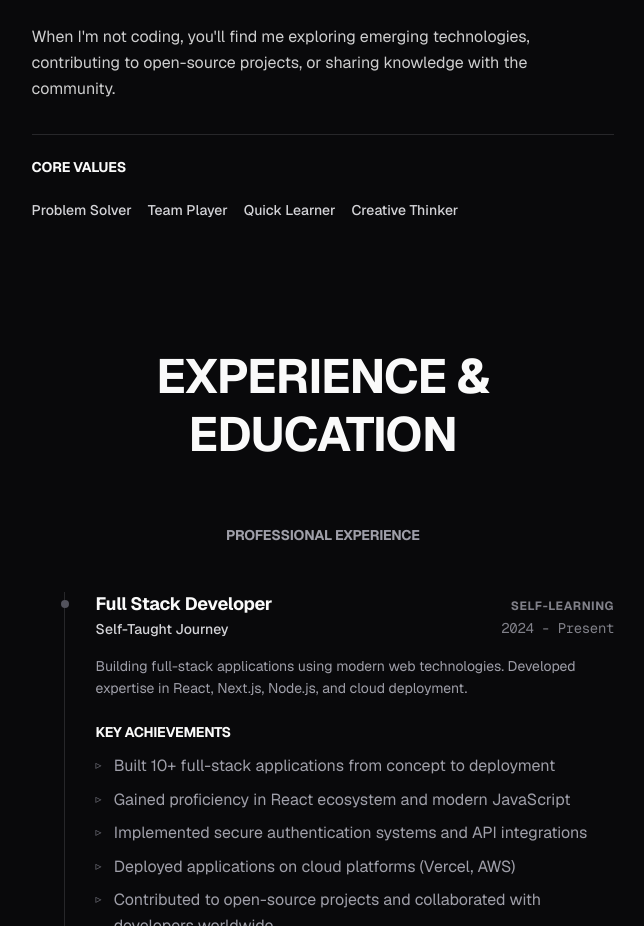
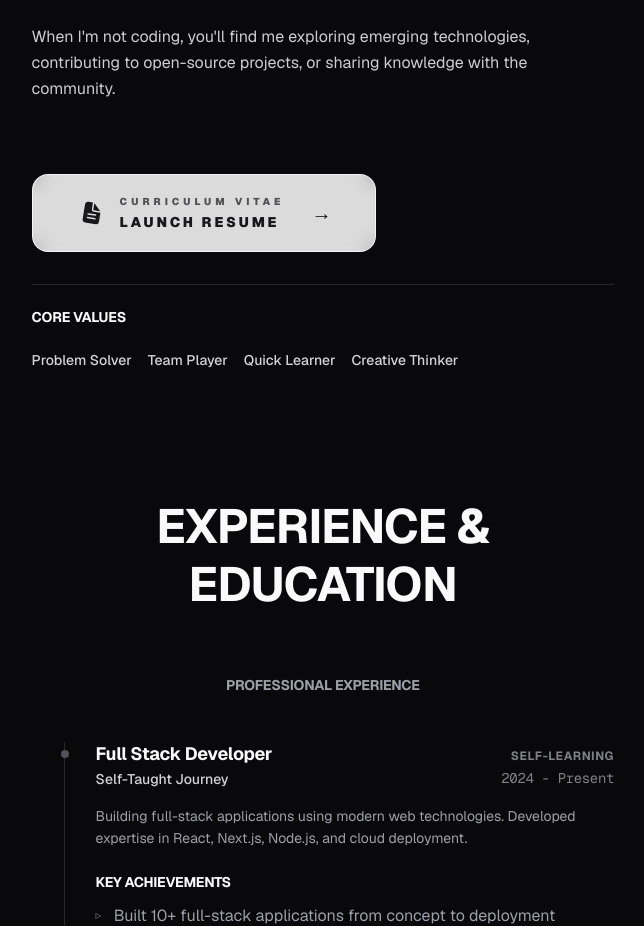
Before and after one commit to Anugya415/Portfolio, a Next.js app in the folder portfolio/: page / in a window 1280 px wide. Shown: the part 1040-1966 px from the top of the page, without its empty margins (634-1278 px from the left). Built offline with nearby package versions, Linux system fonts and the light colour scheme.

Commit message:
feat: resume added

```diff
--- a/portfolio/app/globals.css
+++ b/portfolio/app/globals.css
@@ -1,6 +1,22 @@
 @import "tailwindcss";
 
 @custom-variant dark (&:where(.dark, .dark *));
+
+@layer utilities {
+  .animate-shine {
+    animation: shine 1.5s ease-in-out infinite;
+  }
+}
+
+@keyframes shine {
+  0% { transform: translateX(-100%); }
+  100% { transform: translateX(100%); }
+}
+
+@keyframes spin {
+  from { transform: rotate(0deg); }
+  to { transform: rotate(360deg); }
+}
 
 :root {
   --background: #ffffff;
--- a/portfolio/src/components/About.js
+++ b/portfolio/src/components/About.js
@@ -1,12 +1,38 @@
 'use client';
 
-import { useState } from 'react';
-import { motion } from 'framer-motion';
+import { useState, useRef } from 'react';
+import { motion, useMotionValue, useSpring, useTransform } from 'framer-motion';
 import { FaAward, FaProjectDiagram, FaLayerGroup, FaHeart } from 'react-icons/fa';
-import { IoCodeSlash, IoServer, IoHammer } from 'react-icons/io5';
+import { IoCodeSlash, IoServer, IoHammer, IoDocumentText } from 'react-icons/io5';
 
 export default function About() {
   const [activeTab, setActiveTab] = useState('story');
+  const buttonRef = useRef(null);
+
+  // Magnetic Effect Logic
+  const mouseX = useMotionValue(0);
+  const mouseY = useMotionValue(0);
+
+  const springConfig = { damping: 20, stiffness: 150 };
+  const magneticX = useSpring(mouseX, springConfig);
+  const magneticY = useSpring(mouseY, springConfig);
+
+  const handleMouseMove = (e) => {
+    if (!buttonRef.current) return;
+    const { clientX, clientY } = e;
+    const { left, top, width, height } = buttonRef.current.getBoundingClientRect();
+    const x = clientX - (left + width / 2);
+    const y = clientY - (top + height / 2);
+
+    // Limits the magnetic pull
+    mouseX.set(x * 0.35);
+    mouseY.set(y * 0.35);
+  };
+
+  const handleMouseLeave = () => {
+    mouseX.set(0);
+    mouseY.set(0);
+  };
 
   const stats = [
     { number: '1+', label: 'YEARS\nEXPERIENCE', icon: FaAward },
@@ -147,6 +173,69 @@ export default function About() {
                     When I'm not coding, you'll find me exploring emerging technologies, contributing to open-source projects, or sharing knowledge with the community.
                   </p>
 
+                  <div className="pt-12">
+                    <motion.div
+                      ref={buttonRef}
+                      onMouseMove={handleMouseMove}
+                      onMouseLeave={handleMouseLeave}
+                      style={{
+                        x: magneticX,
+                        y: magneticY,
+                      }}
+                      className="relative inline-block"
+                    >
+                      <motion.a
+                        href="/resume.pdf"
+                        target="_blank"
+                        rel="noopener noreferrer"
+                        whileHover={{ scale: 1.1 }}
+                        whileTap={{ scale: 0.95 }}
+                        className="group relative flex items-center justify-center px-12 py-5 rounded-2xl overflow-hidden transition-all duration-500"
+                      >
+                        {/* Hyper-Premium Background Layers */}
+                        <div className="absolute inset-0 bg-zinc-900 dark:bg-zinc-100 transition-colors duration-500" />
+
+                        {/* Iridescent Gradient Shader */}
+                        <div className="absolute inset-0 opacity-0 group-hover:opacity-100 transition-opacity duration-700 bg-[linear-gradient(110deg,#6366f1,45%,#a855f7,55%,#6366f1)] bg-[length:200%_100%] animate-[shine_3s_linear_infinite]" />
+
+                        {/* Glass Overlay */}
+                        <div className="absolute inset-[1px] bg-white/10 dark:bg-black/10 backdrop-blur-md rounded-[15px] z-10" />
+
+                        {/* CONTENT */}
+                        <div className="relative z-20 flex items-center gap-4 text-zinc-100 dark:text-zinc-900">
+                          <motion.div
+                            animate={{
+                              rotate: [0, 10, -10, 0],
+                            }}
+                            transition={{
+                              duration: 5,
+                              repeat: Infinity,
+                              ease: "easeInOut"
+                            }}
+                          >
+                            <IoDocumentText className="text-2xl" />
+                          </motion.div>
+
+                          <div className="flex flex-col items-start">
+                            <span className="text-[10px] font-black uppercase tracking-[0.4em] opacity-70 mb-0.5 group-hover:opacity-100 transition-opacity">Curriculum Vitae</span>
+                            <span className="text-sm font-black uppercase tracking-[0.2em]">Launch Resume</span>
+                          </div>
+
+                          <motion.div
+                            animate={{ x: [0, 5, 0] }}
+                            transition={{ duration: 1.5, repeat: Infinity }}
+                            className="ml-2 text-xl"
+                          >
+                            →
+                          </motion.div>
+                        </div>
+
+                        {/* Outer Holographic Glow */}
+                        <div className="absolute -inset-4 bg-gradient-to-r from-indigo-500/0 via-purple-500/20 to-pink-500/0 blur-2xl opacity-0 group-hover:opacity-100 transition-opacity duration-500" />
+                      </motion.a>
+                    </motion.div>
+                  </div>
+
                   {/* Core Values */}
                   <div className="pt-6 mt-8 border-t border-zinc-200 dark:border-zinc-800">
                     <h3 className="text-sm font-bold uppercase tracking-widest text-zinc-900 dark:text-zinc-50 mb-6">Core Values</h3>
--- a/portfolio/src/components/Header.js
+++ b/portfolio/src/components/Header.js
@@ -2,7 +2,7 @@
 
 import { useState, useEffect } from 'react';
 import { useTheme } from 'next-themes';
-import { IoHome, IoPerson, IoCodeSlash, IoBriefcase, IoMail, IoMoon, IoSunny } from 'react-icons/io5';
+import { IoHome, IoPerson, IoCodeSlash, IoBriefcase, IoMail, IoMoon, IoSunny, IoDocumentText } from 'react-icons/io5';
 
 export default function Header() {
   const [isScrolled, setIsScrolled] = useState(false);
@@ -46,7 +46,8 @@ export default function Header() {
     { id: 'about', label: 'About', icon: IoPerson },
     { id: 'skills', label: 'Skills', icon: IoCodeSlash },
     { id: 'projects', label: 'Projects', icon: IoBriefcase },
-    { id: 'contact', label: 'Contact', icon: IoMail }
+    { id: 'contact', label: 'Contact', icon: IoMail },
+    { id: 'resume', label: 'Resume', icon: IoDocumentText, isExternal: true, href: '/resume.pdf' }
   ];
 
   return (
@@ -72,7 +73,13 @@ export default function Header() {
             {navItems.map((item, index) => (
               <button
                 key={item.id}
-                onClick={() => scrollToSection(item.id)}
+                onClick={() => {
+                  if (item.isExternal) {
+                    window.open(item.href, '_blank');
+                  } else {
+                    scrollToSection(item.id);
+                  }
+                }}
                 className={`group relative px-4 py-2 text-xs font-semibold transition-all duration-500 rounded-full overflow-hidden ${activeSection === item.id
                   ? 'text-white dark:text-black bg-black dark:bg-white shadow-lg scale-105'
                   : 'text-black/60 dark:text-white/60 hover:text-black dark:hover:text-white hover:bg-white/80 dark:hover:bg-white/10'
@@ -133,9 +140,15 @@ export default function Header() {
           <div className="md:hidden mt-2 px-2 pb-2 animate-fade-in">
             <div className="bg-black/5 dark:bg-white/10 backdrop-blur-3xl rounded-2xl p-2 space-y-1">
               {navItems.map((item, index) => (
-                <button
+                  <button
                   key={item.id}
-                  onClick={() => scrollToSection(item.id)}
+                  onClick={() => {
+                    if (item.isExternal) {
+                      window.open(item.href, '_blank');
+                    } else {
+                      scrollToSection(item.id);
+                    }
+                  }}
                   className={`group relative w-full flex items-center gap-3 px-4 py-3 text-sm font-medium transition-all duration-300 rounded-xl overflow-hidden ${activeSection === item.id
                     ? 'text-white dark:text-black bg-black dark:bg-white shadow-lg'
                     : 'text-black/70 dark:text-white/70 hover:text-black dark:hover:text-white hover:bg-white/80 dark:hover:bg-white/10'
```
Also changed, not shown: 1 other file (tests, documents, lock files or other folders).
